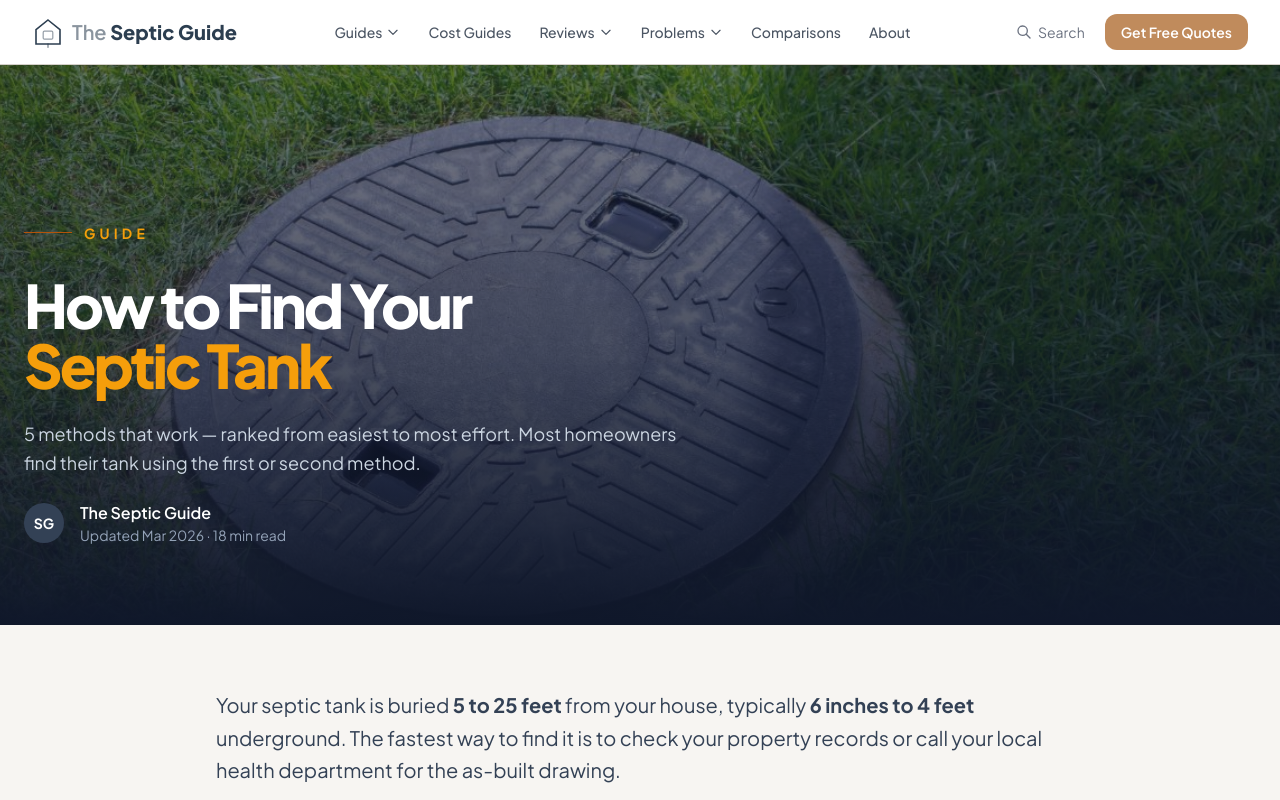
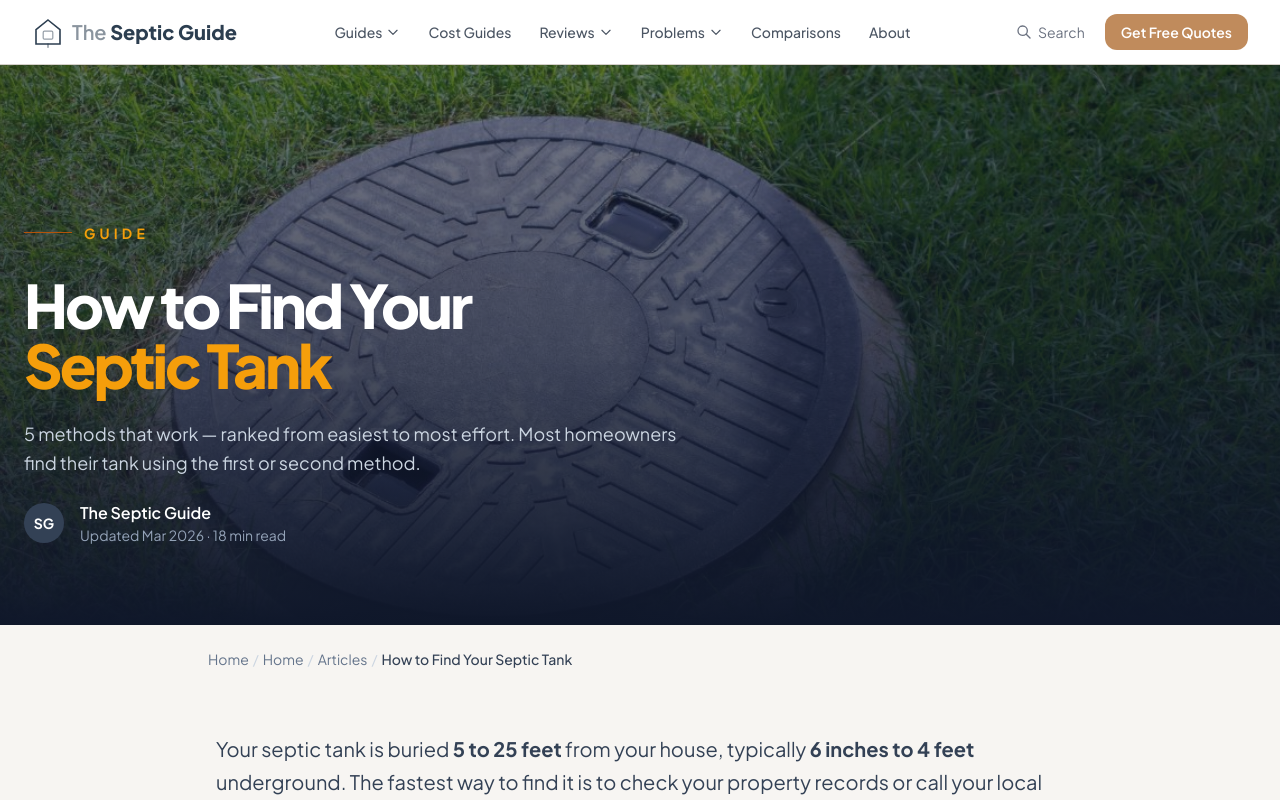
Before and after one commit to thebasementguide2026/theseptic.guide-, a Next.js app: page /articles/how-to-find-your-septic-tank in a window 1280 px wide. Shown: the top 800 px of the page. Built offline with nearby package versions, Linux system fonts and the light colour scheme.

Commit message:
Add breadcrumbs to how-to-find-your-septic-tank

```diff
--- a/app/articles/how-to-find-your-septic-tank/page.tsx
+++ b/app/articles/how-to-find-your-septic-tank/page.tsx
@@ -1,4 +1,5 @@
 import Link from 'next/link'
+import Breadcrumbs from '@/components/Breadcrumbs'
 import LeadForm from '@/components/LeadForm'
 import Image from 'next/image'
 import type { Metadata } from 'next'
@@ -126,6 +127,8 @@ export default function HowToFindYourSepticTank() {
           </div>
         </div>
       </section>
+
+      <Breadcrumbs items={[{ label: 'Home', href: '/' }, { label: 'Articles', href: '/articles' }, { label: 'How to Find Your Septic Tank' }]} />
 
       {/* Article Content */}
       <article className='max-w-4xl mx-auto px-6 py-16'>
```
